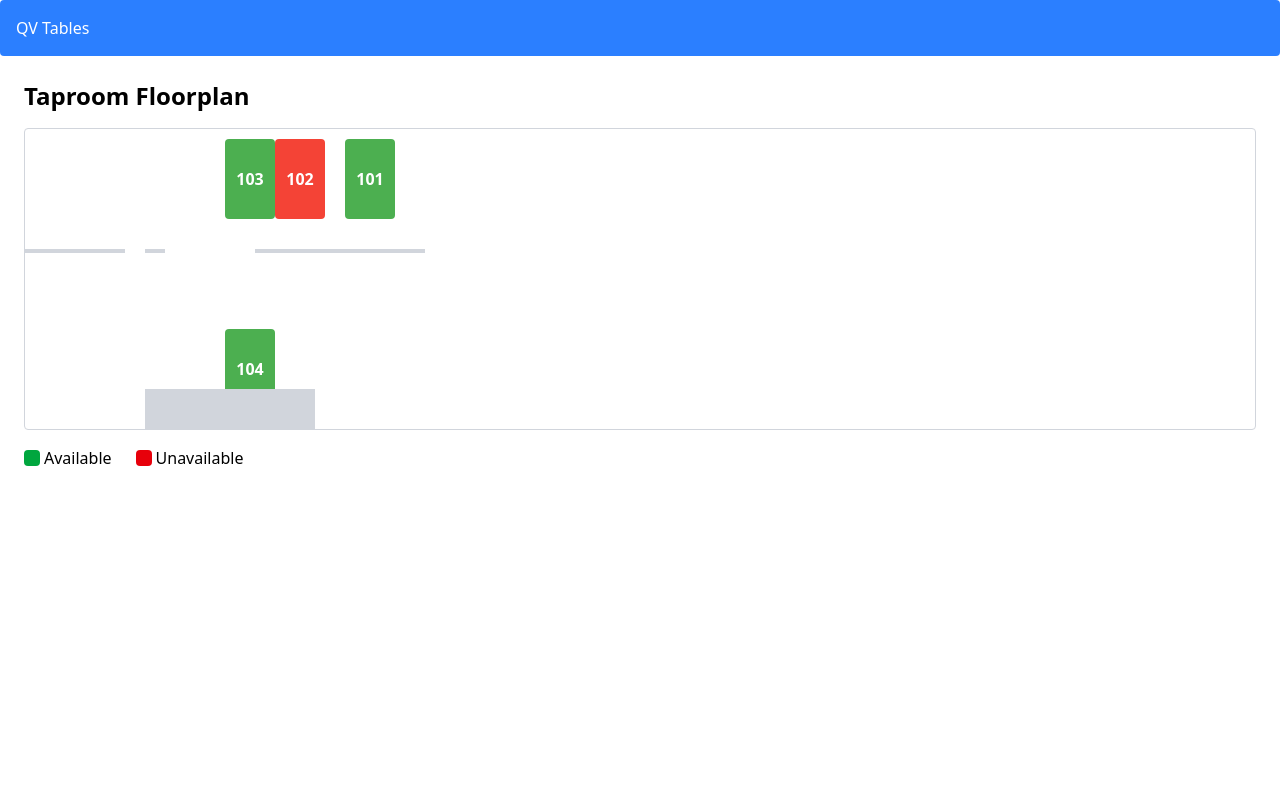
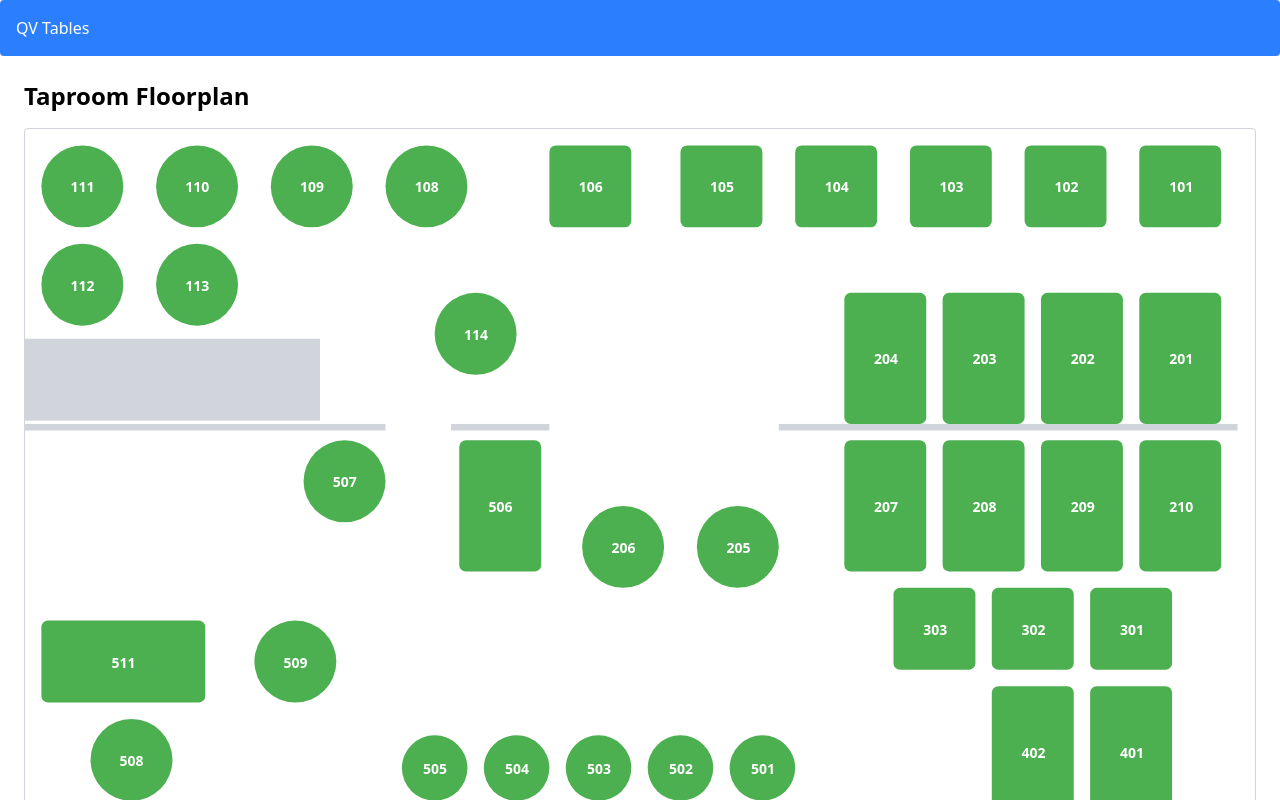
Before and after one commit to ADRcodes/qv-tables, a React (Vite) app: page / in a window 1280 px wide. Shown: the top 800 px of the page. Built offline with nearby package versions, Linux system fonts and the light colour scheme.

Commit message:
Added tables and testing worked

```diff
--- a/src/components/Table.tsx
+++ b/src/components/Table.tsx
@@ -1,58 +1,45 @@
+// src/components/Table.tsx
 import React from "react";
 
 export type TableStatus = "available" | "unavailable";
 
-export interface TableDimensions {
-  width: number;
-  height: number;
-}
-
-export interface TablePosition {
-  top: number;
-  left: number;
-}
-
 export interface TableProps {
-  name: string;
-  status: TableStatus;
-  dimensions: TableDimensions;
-  /** rectangle by default */
-  shape?: "rect" | "circle" | string;
-  position: TablePosition;
-  /**
-   * Scale factor applied to all dimensions and positions.
-   * Defaults to `1` when not provided.
-   */
-  scale?: number;
-  onClick?: () => void;
+  id: number;
+  status?: TableStatus;
+  dimensions: { width: number; height: number };
+  shape?: "rect" | "circle";
+  position: { x: number; y: number };
+  onClick: (id: number) => void;
 }
 
 const Table: React.FC<TableProps> = ({
-  name,
-  status,
+  id,
+  // default table status is available
+  status = "available",
   dimensions,
   shape = "rect",
   position,
-  scale = 1,
   onClick,
 }) => {
+  const fill = status === "available" ? "#4caf50" : "#f44336";
+  const cx = position.x + dimensions.width / 2;
+  const cy = position.y + dimensions.height / 2;
+
   return (
-    <div
-      onClick={onClick}
-      className={`absolute flex items-center justify-center font-bold text-white ${
-        shape === "circle" ? "rounded-full" : "rounded"
-      }`}
-      style={{
-        width: dimensions.width * scale,
-        height: dimensions.height * scale,
-        top: position.top * scale,
-        left: position.left * scale,
-        backgroundColor: status === "available" ? "#4caf50" : "#f44336",
-        cursor: "pointer",
-      }}
-    >
-      {name}
-    </div>
+    <g onClick={() => onClick(id)} style={{ cursor: "pointer" }}>
+      {shape === "circle" ? (
+        <circle cx={cx} cy={cy} r={dimensions.width / 2} fill={fill} />
+      ) : (
+        <rect
+          x={position.x}
+          y={position.y}
+          width={dimensions.width}
+          height={dimensions.height}
+          rx={4}
+          fill={fill}
+        />
+      )}
+    </g>
   );
 };
 
--- a/src/components/Taproom.tsx
+++ b/src/components/Taproom.tsx
@@ -1,39 +1,25 @@
-import React, { useEffect, useRef, useState } from "react";
+// src/components/Taproom.tsx
+import React, { useState } from "react";
 import Table from "./Table";
-import type { TableDimensions, TableProps, TableStatus } from "./Table";
+import type { TableStatus } from "./Table";
 
-
-const BASE_WIDTH = 400;
-const BASE_HEIGHT = 300;
+const BASE_WIDTH = 750;
+const BASE_HEIGHT = 500;
 
 interface TableType {
   id: number;
-  dimensions: TableDimensions;
-  shape?: TableProps["shape"];
+  dimensions: { width: number; height: number };
+  shape?: "rect" | "circle";
 }
 
-interface TableData extends TableType {
+interface TableData {
   id: number;
   name: string;
   x: number;
   y: number;
-  status: TableStatus;
+  status?: TableStatus;
   typeId: number;
 }
-
-const tableTypes: TableType[] = [
-  { id: 1, dimensions: { width: 50, height: 80 } },
-  { id: 2, dimensions: { width: 50, height: 50 }, shape: "circle" },
-  { id: 3, dimensions: { width: 100, height: 50 } },
-
-];
-
-const initialTables: TableData[] = [
-  { id: 1, name: "101", x: 320, y: 10, typeId: 1, status: "available" },
-  { id: 2, name: "102", x: 250, y: 10, typeId: 1, status: "unavailable" },
-  { id: 3, name: "103", x: 200, y: 10, typeId: 1, status: "available" },
-  { id: 4, name: "104", x: 200, y: 200, typeId: 1, status: "available" },
-];
 
 interface Line {
   left?: number;
@@ -44,46 +30,87 @@ interface Line {
   height: number;
 }
 
+const tableTypes: TableType[] = [
+  { id: 1, dimensions: { width: 50, height: 80 } },
+  { id: 2, dimensions: { width: 50, height: 50 } },
+  { id: 3, dimensions: { width: 50, height: 50 }, shape: "circle" },
+  { id: 4, dimensions: { width: 100, height: 50 } },
+  { id: 5, dimensions: { width: 40, height: 40 }, shape: "circle" },
+];
+
+const initialTables: TableData[] = [
+  { id: 1, name: "101", x: 680, y: 10, typeId: 2 },
+  { id: 2, name: "102", x: 610, y: 10, typeId: 2 },
+  { id: 3, name: "103", x: 540, y: 10, typeId: 2 },
+  { id: 4, name: "104", x: 470, y: 10, typeId: 2 },
+  { id: 5, name: "105", x: 400, y: 10, typeId: 2 },
+  { id: 6, name: "106", x: 320, y: 10, typeId: 2 },
+  // Circle tables
+  { id: 7, name: "108", x: 220, y: 10, typeId: 3 },
+  { id: 8, name: "109", x: 150, y: 10, typeId: 3 },
+  { id: 9, name: "110", x: 80, y: 10, typeId: 3 },
+  { id: 10, name: "111", x: 10, y: 10, typeId: 3 },
+  { id: 11, name: "112", x: 10, y: 70, typeId: 3 },
+  { id: 12, name: "113", x: 80, y: 70, typeId: 3 },
+  { id: 13, name: "114", x: 250, y: 100, typeId: 3 },
+
+  { id: 14, name: "201", x: 680, y: 100, typeId: 1 },
+  { id: 15, name: "202", x: 620, y: 100, typeId: 1 },
+  { id: 16, name: "203", x: 560, y: 100, typeId: 1 },
+  { id: 17, name: "204", x: 500, y: 100, typeId: 1 },
+
+  { id: 18, name: "205", x: 410, y: 230, typeId: 3 },
+  { id: 19, name: "206", x: 340, y: 230, typeId: 3 },
+
+  { id: 20, name: "207", x: 500, y: 190, typeId: 1 },
+  { id: 21, name: "208", x: 560, y: 190, typeId: 1 },
+  { id: 22, name: "209", x: 620, y: 190, typeId: 1 },
+  { id: 23, name: "210", x: 680, y: 190, typeId: 1 },
+
+  { id: 24, name: "301", x: 650, y: 280, typeId: 2 },
+  { id: 25, name: "302", x: 590, y: 280, typeId: 2 },
+  { id: 26, name: "303", x: 530, y: 280, typeId: 2 },
+
+  { id: 27, name: "401", x: 650, y: 340, typeId: 1 },
+  { id: 28, name: "402", x: 590, y: 340, typeId: 1 },
+
+  { id: 29, name: "501", x: 430, y: 370, typeId: 5 },
+  { id: 30, name: "502", x: 380, y: 370, typeId: 5 },
+  { id: 31, name: "503", x: 330, y: 370, typeId: 5 },
+  { id: 32, name: "504", x: 280, y: 370, typeId: 5 },
+  { id: 33, name: "505", x: 230, y: 370, typeId: 5 },
+
+  { id: 34, name: "506", x: 265, y: 190, typeId: 1 },
+
+  { id: 35, name: "507",  x: 170, y: 190, typeId: 3 },
+  { id: 36, name: "508",  x: 40, y: 360, typeId: 3 },
+  { id: 37, name: "509",  x: 140, y: 300, typeId: 3 },
+
+  { id: 39, name: "511",  x: 10, y: 300, typeId: 4 }
+
+];
+
 const floorLines: Line[] = [
-  { left: 0, top: 120, width: 100, height: 4 },
-  { left: 120, top: 120, width: 20, height: 4 },
-  { right: 0, top: 120, width: 170, height: 4 },
-  { left: 120, bottom: 0, width: 170, height: 40 },
+  // Walls
+  { left: 0,   top: 180, width: 220, height: 4   },
+  { left: 260, top: 180, width: 60,  height: 4   },
+  { left: 460, top: 180, width: 280, height: 4   },
+  // Stairs
+  { left: 0, top: 128, width: 180, height: 50 },
+  { right: 0, bottom: 0, width: 180, height: 60 },
+  // Bar
+  { left: 220, bottom: 0, width: 280, height: 80 },
 ];
 
 const Taproom: React.FC = () => {
   const [tables, setTables] = useState<TableData[]>(initialTables);
-  const containerRef = useRef<HTMLDivElement>(null);
-  const [scale, setScale] = useState(1);
-
-  useEffect(() => {
-    const updateScale = () => {
-      if (!containerRef.current) return;
-      const { clientWidth, clientHeight } = containerRef.current;
-      const xScale = clientWidth / BASE_WIDTH;
-      const yScale = clientHeight / BASE_HEIGHT;
-      setScale(Math.min(xScale, yScale));
-    };
-
-    updateScale();
-
-    const observer = new ResizeObserver(updateScale);
-    const node = containerRef.current;
-    if (node) observer.observe(node);
-    return () => {
-      if (node) observer.unobserve(node);
-    };
-  }, []);
 
   const handleTableClick = (id: number) => {
     setTables((prev) =>
-      prev.map((table) =>
-        table.id === id
-          ? {
-              ...table,
-              status: table.status === "available" ? "unavailable" : "available",
-            }
-          : table
+      prev.map((t) =>
+        t.id === id
+          ? { ...t, status: t.status === "available" ? "unavailable" : "available" }
+          : t
       )
     );
   };
@@ -91,46 +118,78 @@ const Taproom: React.FC = () => {
   return (
     <div className="p-6">
       <h2 className="text-2xl font-bold mb-4">Taproom Floorplan</h2>
-      <div ref={containerRef} className="relative w-full h-full border border-gray-300 rounded overflow-hidden">
-        <div style={{ position: "relative", width: BASE_WIDTH * scale, height: BASE_HEIGHT * scale }}>
-          {tables.map((table) => {
-            const type = tableTypes.find((t) => t.id === table.typeId);
-            if (!type) return null;
+
+      <div className="relative w-full aspect-[750/500] border border-gray-300 rounded overflow-hidden">
+        {/* 1) The SVG with just shapes */}
+        <svg
+          viewBox={`0 0 ${BASE_WIDTH} ${BASE_HEIGHT}`}
+          preserveAspectRatio="xMinYMin meet"
+          className="absolute inset-0 w-full h-full"
+        >
+          {floorLines.map((L, i) => {
+            const x = L.left ?? BASE_WIDTH - L.width - (L.right ?? 0);
+            const y = L.top  ?? BASE_HEIGHT - L.height - (L.bottom ?? 0);
             return (
-              <Table
-                key={table.id}
-                name={table.name}
-                status={table.status}
-                dimensions={type.dimensions}
-                position={{ top: table.y, left: table.x }}
-                shape={type.shape}
-                scale={scale}
-                onClick={() => handleTableClick(table.id)}
+              <rect
+                key={i}
+                x={x}
+                y={y}
+                width={L.width}
+                height={L.height}
+                fill="#D1D5DB"
               />
             );
           })}
-          {floorLines.map((line, idx) => (
+
+          {tables.map((t) => {
+            const type = tableTypes.find((x) => x.id === t.typeId)!;
+            return (
+              <Table
+                key={t.id}
+                id={t.id}
+                status={t.status}
+                dimensions={type.dimensions}
+                shape={type.shape}
+                position={{ x: t.x, y: t.y }}
+                onClick={handleTableClick}
+              />
+            );
+          })}
+        </svg>
+
+        {/* 2) HTML labels on top—won't scale */}
+        {tables.map((t) => {
+          const type = tableTypes.find((x) => x.id === t.typeId)!;
+          // center point in %
+          const cxPct = ((t.x + type.dimensions.width / 2) / BASE_WIDTH) * 100;
+          const cyPct = ((t.y + type.dimensions.height / 2) / BASE_HEIGHT) * 100;
+
+          return (
             <div
-              key={idx}
-              className="absolute bg-gray-300"
+              key={t.id}
+              className="absolute pointer-events-none"
               style={{
-                width: line.width * scale,
-                height: line.height * scale,
-                top: line.top !== undefined ? line.top * scale : undefined,
-                left: line.left !== undefined ? line.left * scale : undefined,
-                right: line.right !== undefined ? line.right * scale : undefined,
-                bottom: line.bottom !== undefined ? line.bottom * scale : undefined,
+                left:  `${cxPct}%`,
+                top:   `${cyPct}%`,
+                transform: "translate(-50%, -50%)",
               }}
-            />
-          ))}
-        </div>
+            >
+              <span className="font-bold text-white text-sm">
+                {t.name}
+              </span>
+            </div>
+          );
+        })}
       </div>
+
       <div className="mt-4 flex gap-6">
         <span className="flex items-center">
-          <span className="inline-block w-4 h-4 bg-green-600 rounded mr-1" /> Available
+          <span className="inline-block w-4 h-4 bg-green-600 rounded mr-1" />
+          Available
         </span>
         <span className="flex items-center">
-          <span className="inline-block w-4 h-4 bg-red-600 rounded mr-1" /> Unavailable
+          <span className="inline-block w-4 h-4 bg-red-600 rounded mr-1" />
+          Unavailable
         </span>
       </div>
     </div>
```
